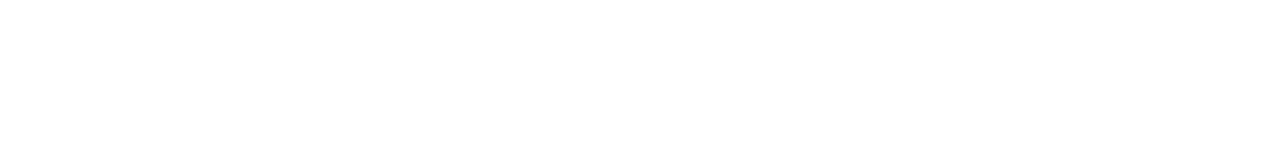
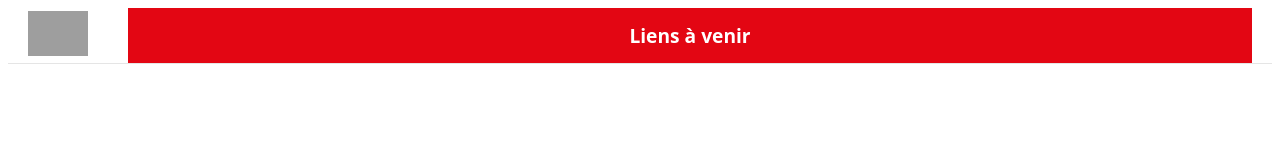
Before and after one commit to Tausopy/Gitchellangelo, a plain HTML site: page formations.html in a window 1280 px wide. Drawn offline with Linux system fonts and the light colour scheme; grey boxes are pictures that could not be loaded.

Commit message:
F25 Header PF E2

```diff
--- a/formations.html
+++ b/formations.html
@@ -6,6 +6,20 @@
     <title>formations</title>
 </head>
 <body>
+    <header-component></header-component>
 
 </body>
+
+<!-- Header -->
+<script>
+class HeaderComponent extends HTMLElement {
+  connectedCallback() {
+    fetch("snippets/header_simple.html")
+      .then(response => response.text())
+      .then(data => this.innerHTML = data);
+  }
+}
+customElements.define('header-component', HeaderComponent);
+</script>
+
 </html>
```
